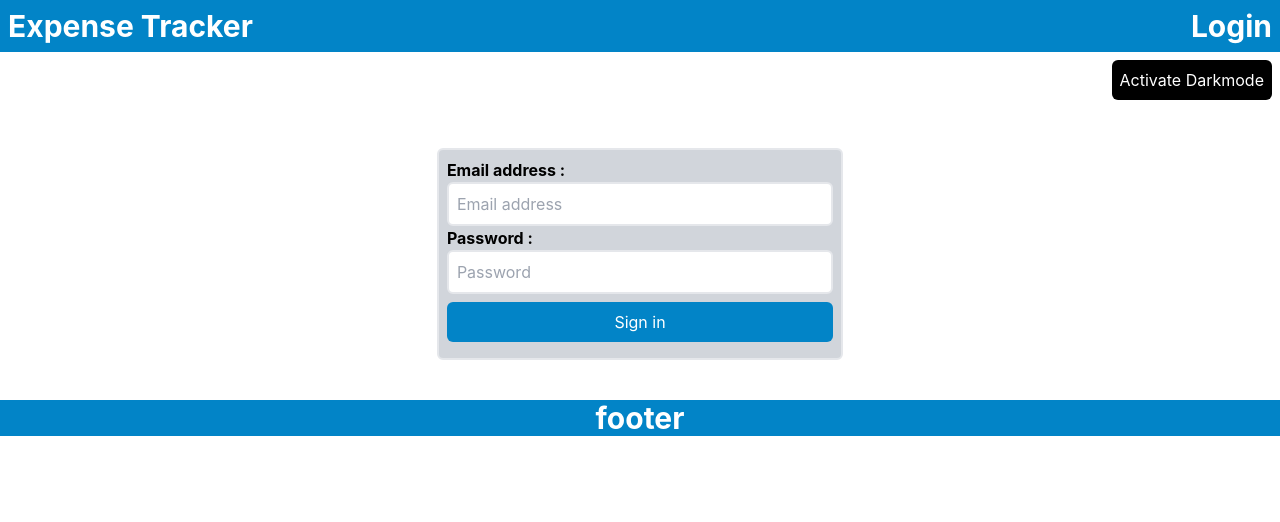
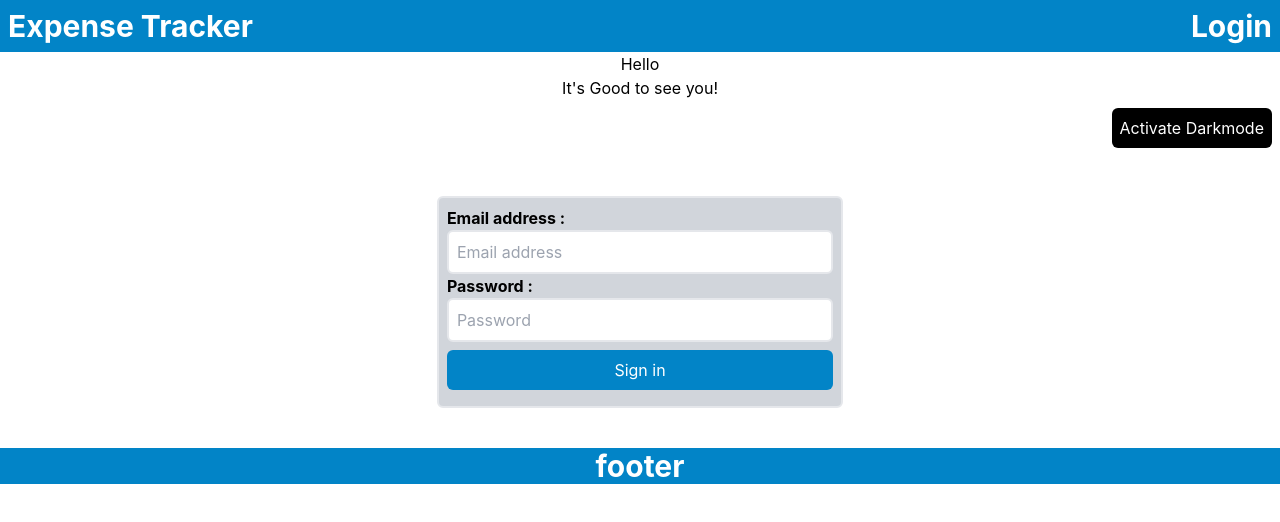
Before and after one commit to Shubham-S-Nimje/Expense-Tracker-2, a React (Create React App) app: page / in a window 1280 px wide. Shown: the top 522 px of the page. Built offline with nearby package versions, Linux system fonts and the light colour scheme.

Commit message:
Test Driven Development (TDD)

```diff
--- a/src/App.js
+++ b/src/App.js
@@ -9,6 +9,8 @@ import Contextprovider from './components/store/Contextprovider';
 import { useDispatch } from 'react-redux';
 import { authActions } from '../src/store/index.js'
 import { useEffect } from 'react';
+import { useSelector } from 'react-redux';
+import Greeting from './components/Greeting';
 
 const router = createBrowserRouter([
   {path:'/', element: <HomePage/>},
@@ -17,6 +19,7 @@ const router = createBrowserRouter([
 ])
 function App() {
   const userlocalId = localStorage.getItem('localId')
+  const isDark = useSelector(state => state.theme.isDarkmode)
   const dispatch = useDispatch()
 
   useEffect(()=> {
@@ -26,8 +29,9 @@ function App() {
 
   return (
     <Contextprovider>
-    <div className="App">
+    <div className={`App ${isDark && 'bg-black'}`}>
       <Header/>
+      <Greeting/>
       <RouterProvider router={router}/>
       <Footer/>
     </div>
--- /dev/null
+++ b/src/components/Greeting.js
@@ -0,0 +1,12 @@
+import React from 'react'
+
+const Greeting = () => {
+  return (
+    <div>
+      <h2>Hello</h2>
+      <p>It's Good to see you!</p>
+    </div>
+  )
+}
+
+export default Greeting
--- a/src/components/body/LoginForm.js
+++ b/src/components/body/LoginForm.js
@@ -42,7 +42,7 @@ const LoginForm = () => {
       })
       .then((data) => {
         console.log(data);
-        navigate("/home");
+        navigate("/");
         localStorage.setItem('localId',data.localId)
         localStorage.setItem('idToken',data.idToken)
         localStorage.setItem('email',data.email)
--- a/src/components/pages/ExpencesForm.js
+++ b/src/components/pages/ExpencesForm.js
@@ -87,7 +87,7 @@ useEffect(() => {
     }
   }
   fetchData();
-}, [userlocalId]);
+}, [expenses]);
 
 const ActivePremiumCancelhandler = () => {
   SetActivePremium(false)
--- a/src/components/pages/HomePage.js
+++ b/src/components/pages/HomePage.js
@@ -25,7 +25,7 @@ const HomePage = () => {
 
   return (
     <>
-    <div className={`text-end ${isDark && 'bg-red-600'}`}>
+    <div className={`text-end ${isDark && 'bg-black'}`}>
     {!isDark && <button className="bg-black text-white rounded-md m-2 p-2"
       onClick={DarkthemeActivated}
       >Activate Darkmode</button>}
@@ -37,7 +37,7 @@ const HomePage = () => {
 
       {userlocalId && (
         <div className="min-h-screen">
-          <h1 className="textxl font-bold py-2">
+          <h1 className={`textxl font-bold py-2 ${!isDark && 'bg-blue-600'} ${isDark && 'bg-white'} m-2 rounded-md`}>
             Welcome to Expense Tracker!..
           </h1>
           <div className="flex justify-center text-end p-2 m-2 border-2 border-black rounded-md bg-pink-100">
```
Also changed, not shown: 2 other files (tests, documents, lock files or other folders).
